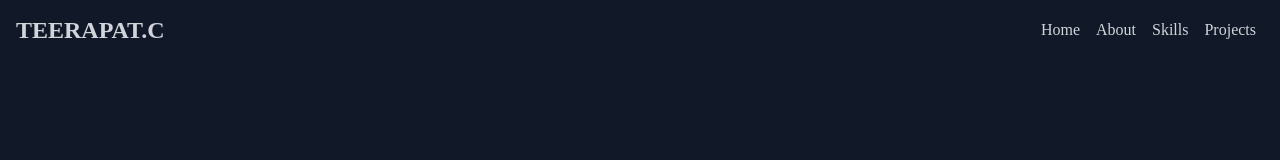
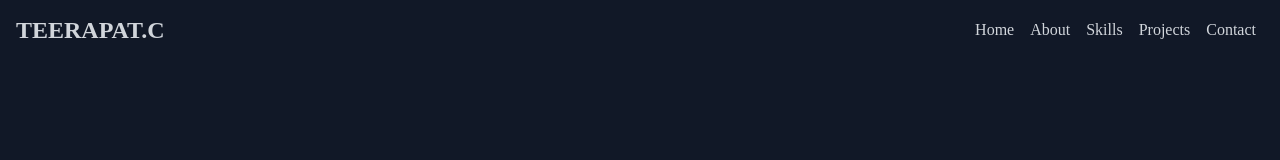
Before and after one commit to yeahokyok/portfolio, a React (Create React App) app: page / in a window 1280 px wide. Shown: the top 160 px of the page. Built offline with nearby package versions, Linux system fonts and the light colour scheme.

Commit message:
add contact to nav

```diff
--- a/src/components/Contact.jsx
+++ b/src/components/Contact.jsx
@@ -3,7 +3,7 @@ import React from "react"
 const Contact = () => {
     return (
         <div
-            name="skills"
+            name="contact"
             className="h-full w-full bg-gray-900 text-gray-300 md:h-screen"
         >
             {/* Container */}
--- a/src/components/Navbar.jsx
+++ b/src/components/Navbar.jsx
@@ -35,6 +35,11 @@ const Navbar = () => {
                     <li>
                         <Link to="projects" smooth={true} duration={500}>
                             Projects
+                        </Link>
+                    </li>
+                    <li>
+                        <Link to="contact" smooth={true} duration={500}>
+                            Contact
                         </Link>
                     </li>
                 </ul>
@@ -91,6 +96,16 @@ const Navbar = () => {
                             Projects
                         </Link>
                     </li>
+                    <li>
+                        <Link
+                            onClick={handleClick}
+                            to="contact"
+                            smooth={true}
+                            duration={500}
+                        >
+                            Contact
+                        </Link>
+                    </li>
                 </ul>
             </nav>
 
@@ -121,8 +136,6 @@ const Navbar = () => {
                             Email <HiOutlineMail size={30} />
                         </a>
                     </li>
-                    {/* FaTwitter */}
-                    {/* FaLine */}
                     <li className="ml-[-100px] flex h-[60px] w-[160px] items-center justify-between bg-[#33333] duration-300 hover:ml-[-10px]">
                         <a
                             className="flex w-full items-center justify-between pl-2 text-gray-300"
```
